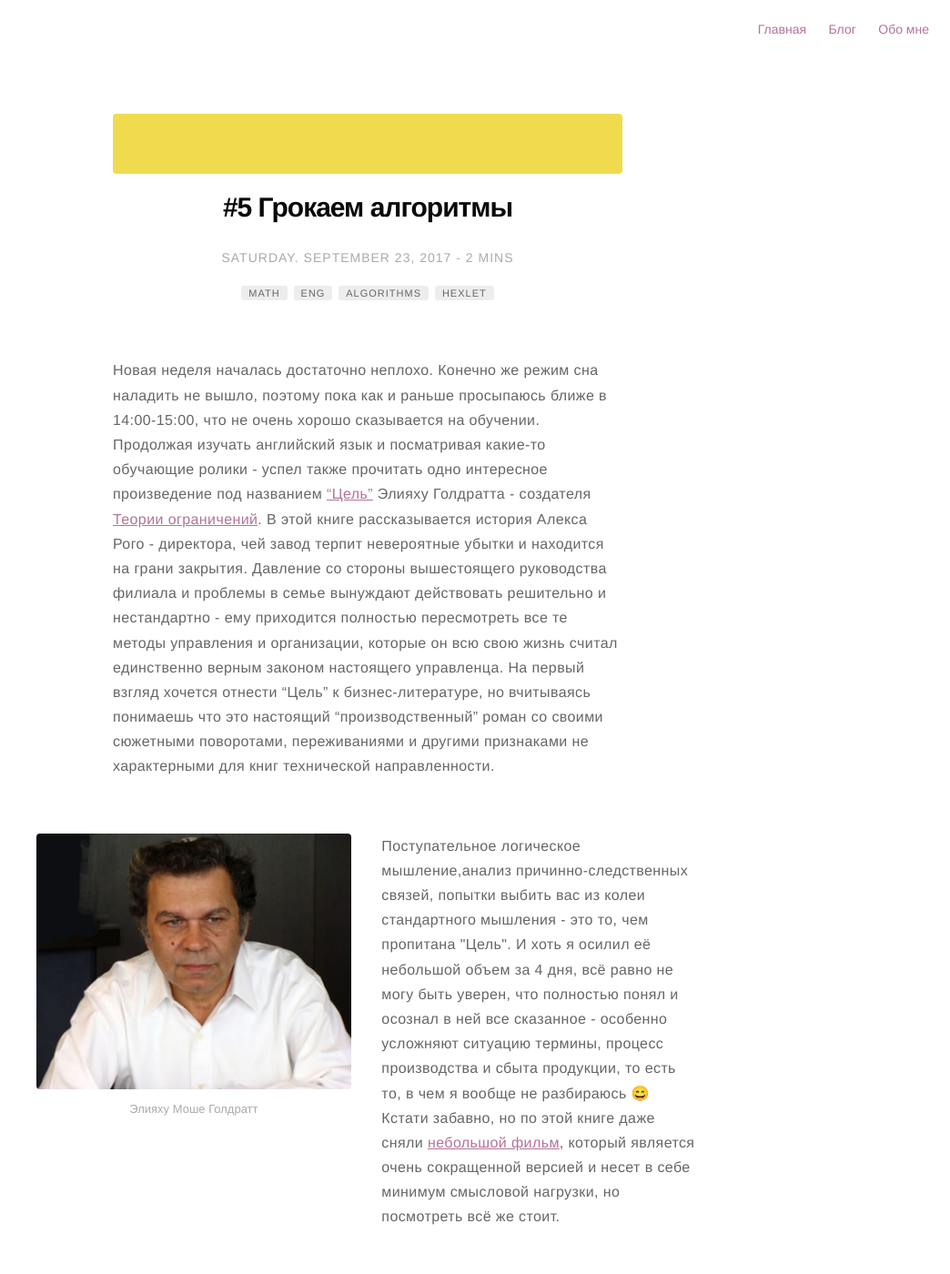
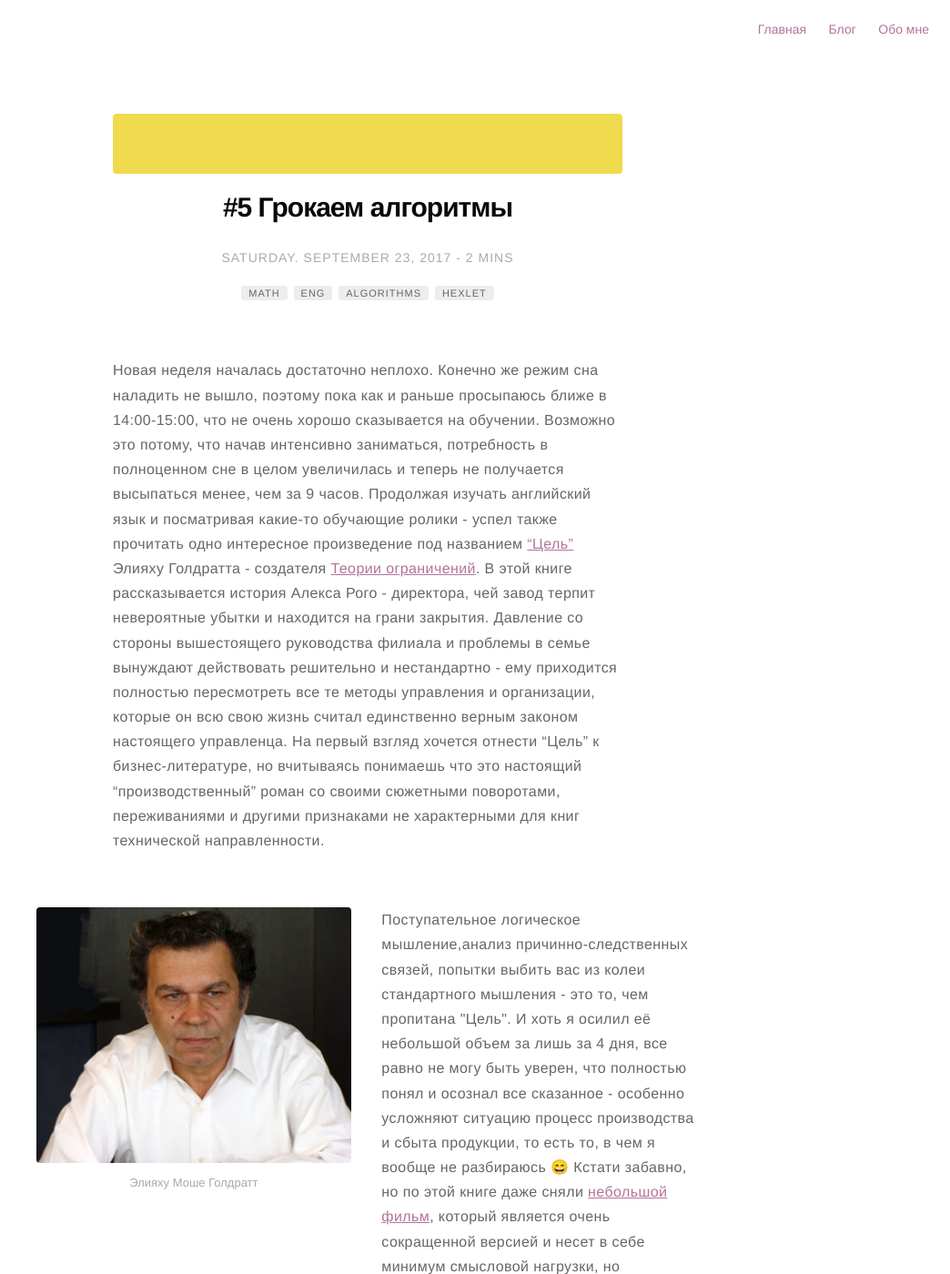
Before and after one commit to SayoBye/devblog, a Jekyll site: the page built from _posts/2017-09-23-5.md, in a window 1280 px wide and 1400 px high. Shown: the whole window at 91% size, without its empty margins (236-1280 px from the left). Built offline with Jekyll 4.4.1, drawn with Linux system fonts in a browser that asks for light colours; emoji names are drawn with the system emoji font; comment, search, counter and statistics services are not loaded.

Commit message:
fix article

```diff
--- a/_posts/2017-09-23-5.md
+++ b/_posts/2017-09-23-5.md
@@ -15,7 +15,7 @@ author: sayobye
 description: Грокаем алгоритмы
 ---
 
-Новая неделя началась достаточно неплохо. Конечно же режим сна наладить не вышло, поэтому пока как и раньше просыпаюсь ближе в 14:00-15:00, что не очень хорошо сказывается на обучении. Продолжая изучать английский язык и посматривая какие-то обучающие ролики - успел также прочитать одно интересное произведение под названием ["Цель"](https://www.amazon.com/Goal-Process-Ongoing-Improvement/dp/0884270610) Элияху Голдратта - создателя [Теории ограничений](https://ru.wikipedia.org/wiki/%D0%A2%D0%B5%D0%BE%D1%80%D0%B8%D1%8F_%D0%BE%D0%B3%D1%80%D0%B0%D0%BD%D0%B8%D1%87%D0%B5%D0%BD%D0%B8%D0%B9). В этой книге рассказывается история Алекса Рого - директора, чей завод терпит невероятные убытки и находится на грани закрытия. Давление со стороны вышестоящего руководства филиала и проблемы в семье вынуждают действовать решительно и нестандартно - ему приходится полностью пересмотреть все те методы управления и организации, которые он всю свою жизнь считал единственно верным законом настоящего управленца. На первый взгляд хочется отнести "Цель" к бизнес-литературе, но вчитываясь понимаешь что это настоящий "производственный" роман со своими сюжетными поворотами, переживаниями и другими признаками не характерными для книг технической направленности.
+Новая неделя началась достаточно неплохо. Конечно же режим сна наладить не вышло, поэтому пока как и раньше просыпаюсь ближе в 14:00-15:00, что не очень хорошо сказывается на обучении. Возможно это потому, что начав интенсивно заниматься, потребность в полноценном сне в целом увеличилась и теперь не получается высыпаться менее, чем за 9 часов. Продолжая изучать английский язык и посматривая какие-то обучающие ролики - успел также прочитать одно интересное произведение под названием ["Цель"](https://www.amazon.com/Goal-Process-Ongoing-Improvement/dp/0884270610) Элияху Голдратта - создателя [Теории ограничений](https://ru.wikipedia.org/wiki/%D0%A2%D0%B5%D0%BE%D1%80%D0%B8%D1%8F_%D0%BE%D0%B3%D1%80%D0%B0%D0%BD%D0%B8%D1%87%D0%B5%D0%BD%D0%B8%D0%B9). В этой книге рассказывается история Алекса Рого - директора, чей завод терпит невероятные убытки и находится на грани закрытия. Давление со стороны вышестоящего руководства филиала и проблемы в семье вынуждают действовать решительно и нестандартно - ему приходится полностью пересмотреть все те методы управления и организации, которые он всю свою жизнь считал единственно верным законом настоящего управленца. На первый взгляд хочется отнести "Цель" к бизнес-литературе, но вчитываясь понимаешь что это настоящий "производственный" роман со своими сюжетными поворотами, переживаниями и другими признаками не характерными для книг технической направленности.
 <div class ="to-right">
 
 </div>
@@ -27,7 +27,7 @@ description: Грокаем алгоритмы
     </div>
 
     <div class="toright">
-        <p>Поступательное логическое мышление,анализ причинно-следственных связей, попытки выбить вас из колеи стандартного мышления - это то, чем пропитана "Цель". И хоть я осилил её небольшой объем за 4 дня, всё равно не могу быть уверен, что полностью понял и осознал в ней все сказанное - особенно усложняют ситуацию термины, процесс производства и сбыта продукции, то есть то, в чем я вообще не разбираюсь :smile: Кстати забавно, но по этой книге даже сняли <a href="https://www.youtube.com/watch?v=QTa0YDa_yUw" target="_blank">небольшой фильм</a>, который является очень сокращенной версией и несет в себе минимум смысловой нагрузки, но посмотреть всё же стоит.
+        <p>Поступательное логическое мышление,анализ причинно-следственных связей, попытки выбить вас из колеи стандартного мышления - это то, чем пропитана "Цель". И хоть я осилил её небольшой объем за лишь за 4 дня, все равно не могу быть уверен, что полностью понял и осознал все сказанное - особенно усложняют ситуацию процесс производства и сбыта продукции, то есть то, в чем я вообще не разбираюсь :smile: Кстати забавно, но по этой книге даже сняли <a href="https://www.youtube.com/watch?v=QTa0YDa_yUw" target="_blank">небольшой фильм</a>, который является очень сокращенной версией и несет в себе минимум смысловой нагрузки, но посмотреть всё же стоит.
 </p>
     </div>
 </div>
```
